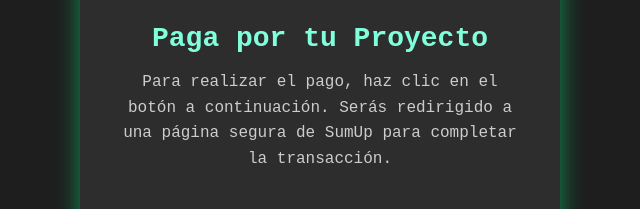
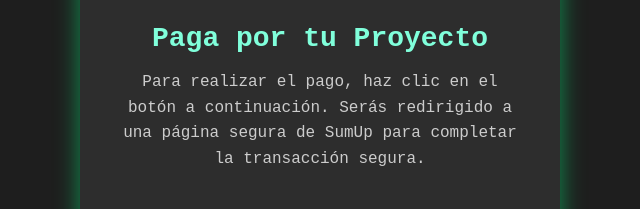
Before and after one commit to Sknsw/rknalberto, a plain HTML site: page pago.html in a window 1280 px wide. Shown: the part 249-458 px from the top of the page, 320-960 px from the left. Drawn offline with Linux system fonts and the light colour scheme.

Commit message:
guardado

```diff
--- a/pago.html
+++ b/pago.html
@@ -169,7 +169,7 @@
 
 <div class="container">
     <h2>Paga por tu Proyecto</h2>
-    <p>Para realizar el pago, haz clic en el botón a continuación. Serás redirigido a una página segura de SumUp para completar la transacción.</p>
+    <p>Para realizar el pago, haz clic en el botón a continuación. Serás redirigido a una página segura de SumUp para completar la transacción segura.</p>
     <!-- Enlace de pago directo de SumUp -->
     <a href="https://pay.sumup.com/b2c/QE8KUCRC" class="sumup-button" target="_blank">Pagar Ahora</a>
 
```
Also changed, not shown: index.html (+1 -1 lines).
